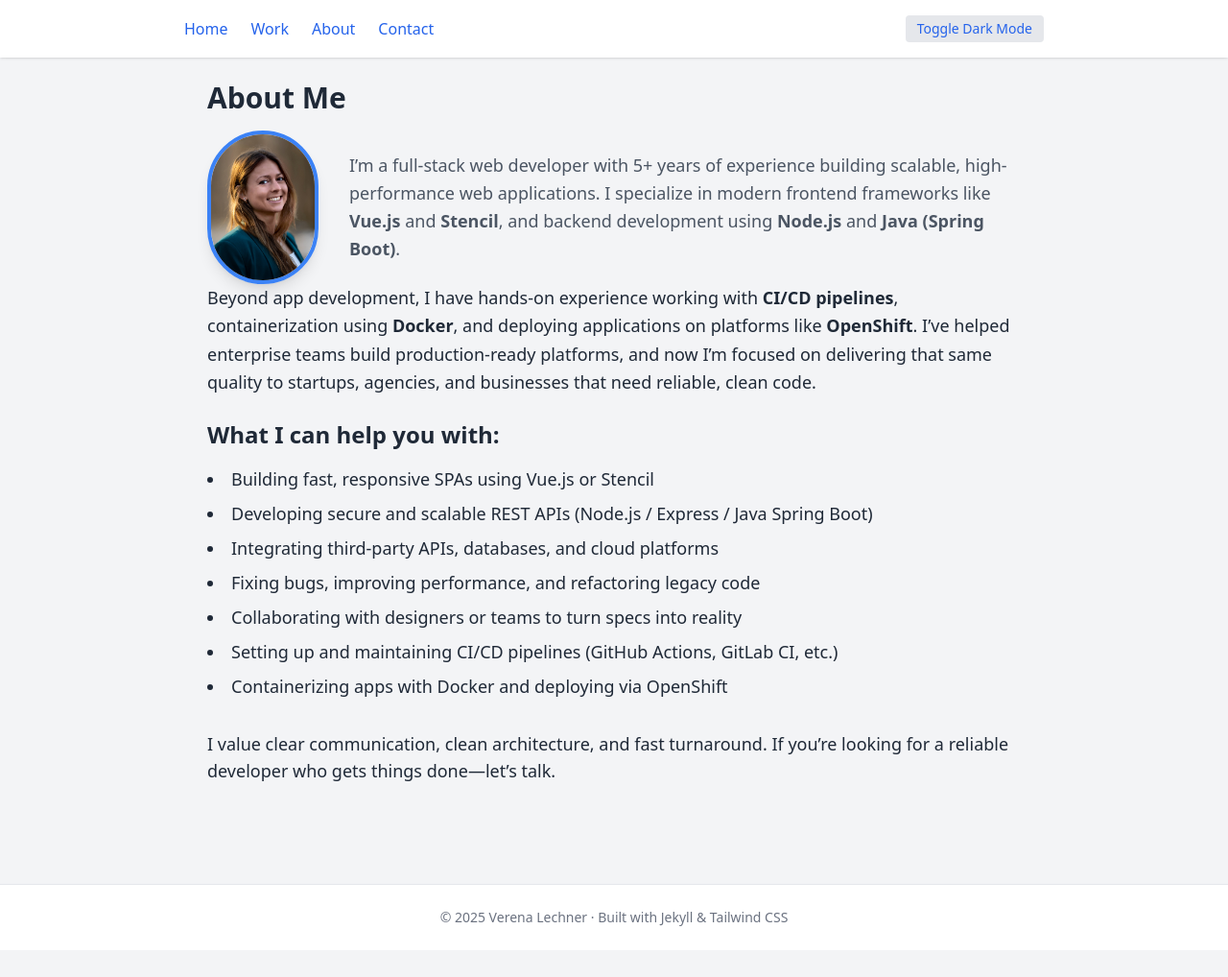
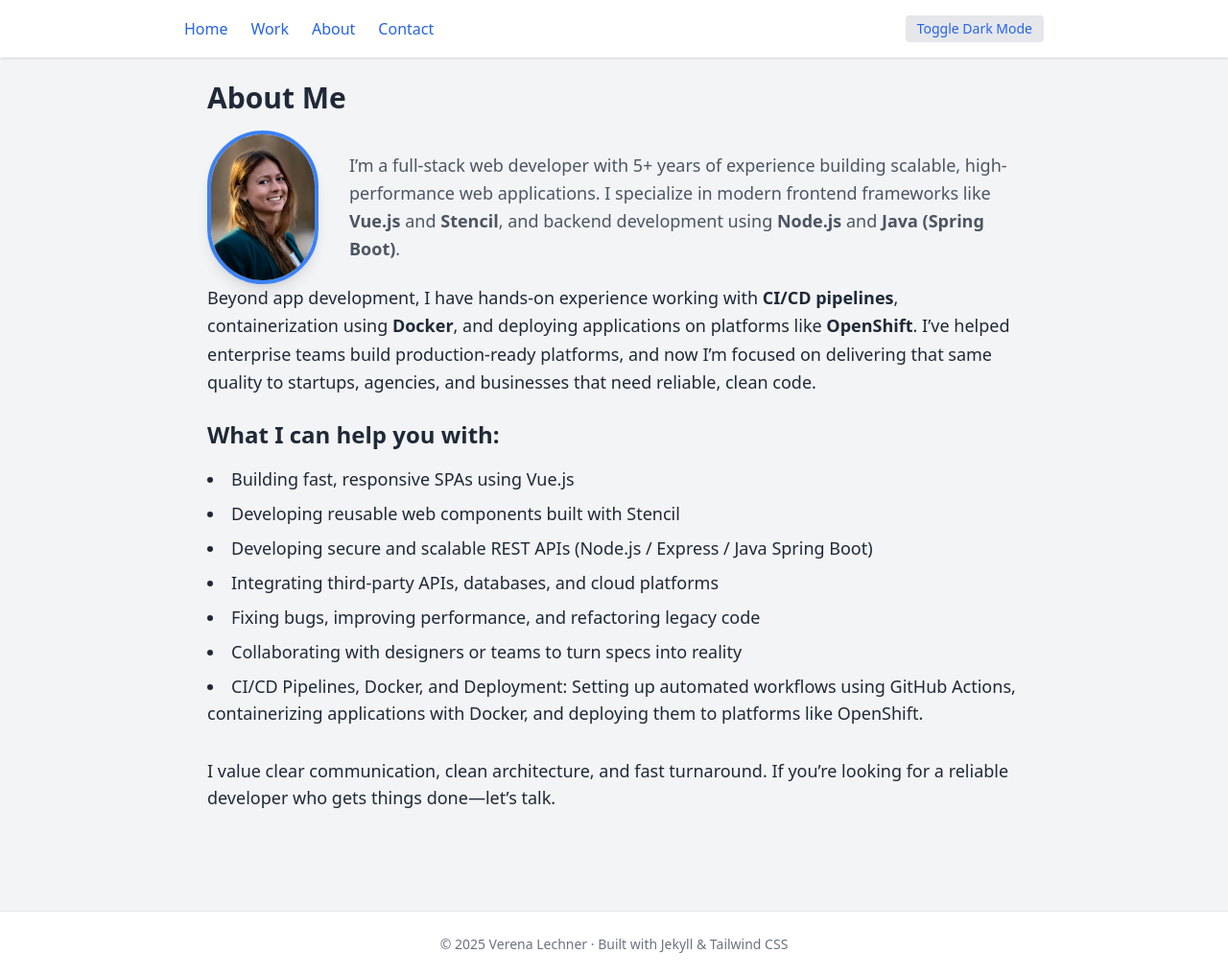
Before and after one commit to vr33ni/portfolio, a Jekyll site: the page built from about.html, in a window 1280 px wide and 1018 px high. Shown: the whole window at 96% size. Built offline with Jekyll 4.4.1, drawn with Linux system fonts in a browser that asks for light colours; nearby versions of some CDN libraries.

Commit message:
content update

```diff
--- a/about.html
+++ b/about.html
@@ -18,14 +18,14 @@ title: About
 
   <h2 class="text-2xl font-semibold mb-4">What I can help you with:</h2>
   <ul class="list-disc list-inside space-y-2 mb-8 text-lg">
-    <li>Building fast, responsive SPAs using Vue.js or Stencil</li>
+    <li>Building fast, responsive SPAs using Vue.js</li>
+    <li>Developing reusable web components built with Stencil</li>
     <li>Developing secure and scalable REST APIs (Node.js / Express / Java Spring Boot)</li>
     <li>Integrating third-party APIs, databases, and cloud platforms</li>
     <li>Fixing bugs, improving performance, and refactoring legacy code</li>
     <li>Collaborating with designers or teams to turn specs into reality</li>
-    <li>Setting up and maintaining CI/CD pipelines (GitHub Actions, GitLab CI, etc.)</li>
-    <li>Containerizing apps with Docker and deploying via OpenShift</li>
-  </ul>
+    <li>CI/CD Pipelines, Docker, and Deployment: Setting up automated workflows using GitHub Actions, containerizing applications with Docker, and deploying them to platforms like OpenShift.</li>
+   </ul>
 
   <p class="text-lg mb-8">
     I value clear communication, clean architecture, and fast turnaround. If you’re looking for a reliable developer who gets things done—let’s talk.
--- a/index.html
+++ b/index.html
@@ -33,7 +33,7 @@ title: Home
       </div>
       <div class="p-4 rounded-lg bg-gray-50 dark:bg-gray-800 shadow">
         <h3 class="text-lg font-semibold mb-1 text-blue-600">Sports</h3>
-        <p class="text-sm text-gray-600 dark:text-gray-400">🏋️‍♀️ 🏔️ 🧘‍♀️</p>
+        <p class="text-sm text-gray-600 dark:text-gray-400">🏋️‍♀️ 🧗‍♀️ 🤸‍♀️ 🧘‍♀️ 🏄</p>
       </div>
     </div>
   </section>
```
